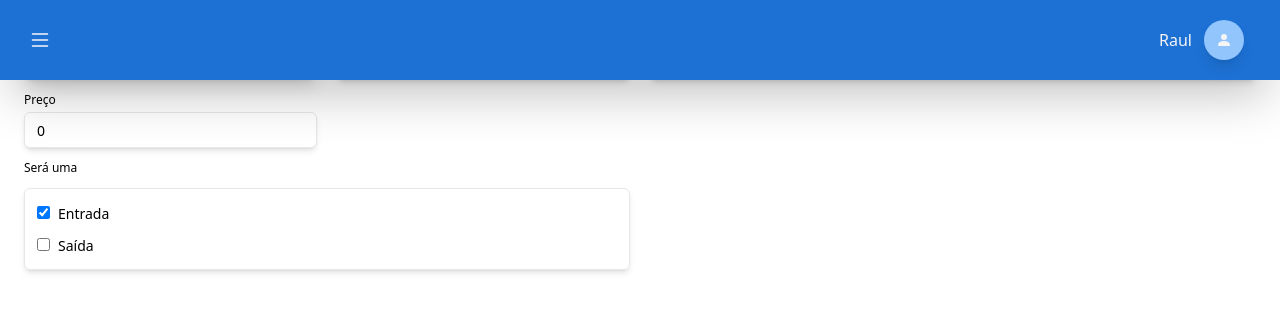
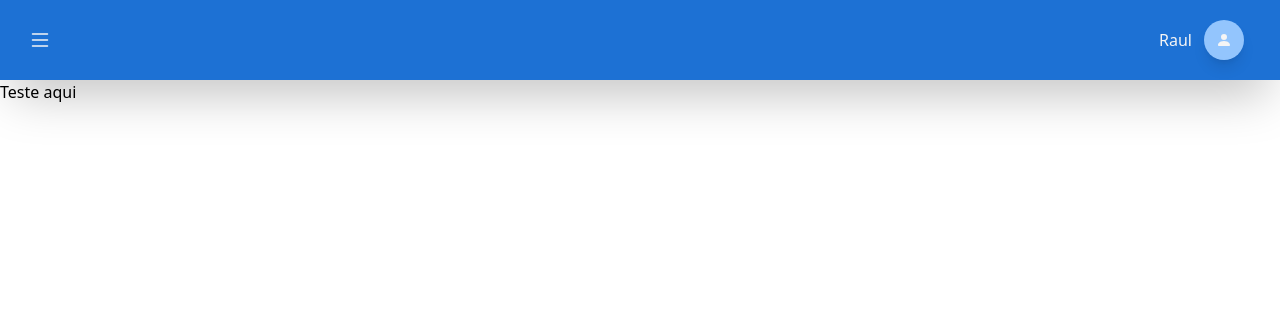
Before and after one commit to Raul26-tech/As-Money, a React (Create React App) app: page /transactions/form in a window 1280 px wide. Shown: the top 312 px of the page. Built offline with nearby package versions, Linux system fonts and the light colour scheme.

Commit message:
Ajustando componente Content

```diff
--- a/src/components/Container/index.tsx
+++ b/src/components/Container/index.tsx
@@ -5,5 +5,5 @@ interface IContainerProps {
 }
 
 export function Container({ children }: IContainerProps) {
-    return <div className="flex-1 overflow-y-auto">{children}</div>;
+    return <div className="flex-1 overflow-y-auto mt-[5rem]">{children}</div>;
 }
--- a/src/pages/MonthlyValues/form.tsx
+++ b/src/pages/MonthlyValues/form.tsx
@@ -1,128 +1,6 @@
-import * as yup from 'yup';
-import { yupResolver } from '@hookform/resolvers/yup';
-import { SubmitHandler, useForm } from 'react-hook-form';
-import { Checkbox } from '../../components/Checkbox';
-import CheckboxContainer from '../../components/Checkbox/Components';
-import { Input } from '../../components/Input';
-import { api } from '../../Services/api';
-import Swal from 'sweetalert2';
+import React from 'react';
 import Content from '../../components/Content';
-import { useCallback, useEffect } from 'react';
-import { useNavigate, useParams } from 'react-router-dom';
-import Button, { ButtonLink } from '../../components/Button';
-
-const schema = yup
-    .object({
-        code: yup.string().required('Código é obrigatório'),
-        title: yup.string().required('Título é obrigatório'),
-        price: yup.string().required('Preço é obrigatório'),
-        description: yup.string().required('Descrição é obrigatório'),
-    })
-    .required();
-
-interface IFormTransactionProps {
-    id: string;
-    code: string;
-    description: string;
-    price: number;
-    status: {
-        prohibited: boolean;
-        closed: boolean;
-    };
-    title: string;
-}
 
 export default function FormMonthlyValues() {
-    const navigate = useNavigate();
-    const { id } = useParams();
-    const { register, handleSubmit, formState, reset } =
-        useForm<IFormTransactionProps>({
-            resolver: yupResolver(schema),
-            defaultValues: {
-                code: '',
-                description: '',
-                status: {
-                    prohibited: true,
-                    closed: false,
-                },
-                price: 0,
-                title: '',
-            } as IFormTransactionProps,
-        });
-
-    const handleSave: SubmitHandler<IFormTransactionProps> = async (data) => {
-        try {
-            await api.post('/transactions', data).then((response) => {
-                Swal.fire({
-                    title: 'Sucesso!',
-                    text: 'Inserção feita com sucesso',
-                    icon: 'success',
-                    confirmButtonText: 'Ok',
-                    width: '24em',
-                });
-                navigate(`${response.data.id}`);
-            });
-        } catch (error: any) {
-            Swal.fire({
-                title: 'Erro!',
-                text: error.response.data.message,
-                icon: 'success',
-                confirmButtonText: 'Ok',
-            });
-        }
-    };
-
-    return (
-        <>
-            <Content>
-                <form
-                    onSubmit={handleSubmit(handleSave)}
-                    className="w-full grid md:grid-cols-2 xl:grid-cols-4 md:gap-x-5 gap-y-3 p-6
-                    "
-                >
-                    <Input
-                        label="Código"
-                        {...register('code')}
-                        error={formState.errors.code}
-                        type="text"
-                        addClassName="col-span-4 md:col-span-1"
-                        autoFocus
-                    />
-                    <Input
-                        label="Título"
-                        {...register('title')}
-                        error={formState.errors.title}
-                        addClassName="col-span-4 md:col-span-1"
-                        type="text"
-                    />
-                    <Input
-                        label="Descrição"
-                        {...register('description')}
-                        error={formState.errors.description}
-                        addClassName="col-span-4 md:col-span-2"
-                        type="text"
-                    />
-                    <Input
-                        label="Preço"
-                        {...register('price')}
-                        error={formState.errors.price}
-                        addClassName="col-span-4 md:col-span-1"
-                        type="number"
-                    />
-                    <CheckboxContainer label="Será uma">
-                        <Checkbox
-                            label="Entrada"
-                            {...register('status.prohibited')}
-                            error={formState.errors.status?.prohibited}
-                        />
-                        <Checkbox
-                            label="Saída"
-                            error={formState.errors.status?.closed}
-                            {...register('status.closed')}
-                        />
-                    </CheckboxContainer>
-                </form>
-            </Content>
-        </>
-    );
+    return <Content>Teste aqui</Content>;
 }
--- a/src/pages/MonthlyValues/index.tsx
+++ b/src/pages/MonthlyValues/index.tsx
@@ -1,7 +1,7 @@
 import { useCallback, useEffect, useState } from 'react';
 import { api } from '../../Services/api';
 import { AiOutlinePlus } from 'react-icons/ai';
-import { Link, Navigate, useNavigate } from 'react-router-dom';
+import { Link, useNavigate } from 'react-router-dom';
 import Content from '../../components/Content';
 import Swal from 'sweetalert2';
 
@@ -25,6 +25,7 @@ export default function MonthlyValues() {
         (id: string) => {
             navigate(`${url}/form/${id}`);
         },
+
         [navigate]
     );
 
@@ -46,7 +47,7 @@ export default function MonthlyValues() {
 
     return (
         <Content>
-            <div className="w-full full p-2 flex justify-end text-center">
+            <div className="w-full full flex mt-20 p-2 justify-end text-center">
                 <div className="flex w-full md:w-full justify-end h-[4rem] p-2">
                     <button className="w-[8rem] md:w-[16rem] h-full flex justify-center text-center items-center text-white bg-btn-transaction hover:bg-btn-transaction-hover rounded-md p-2 shadow-lg">
                         <AiOutlinePlus
```
